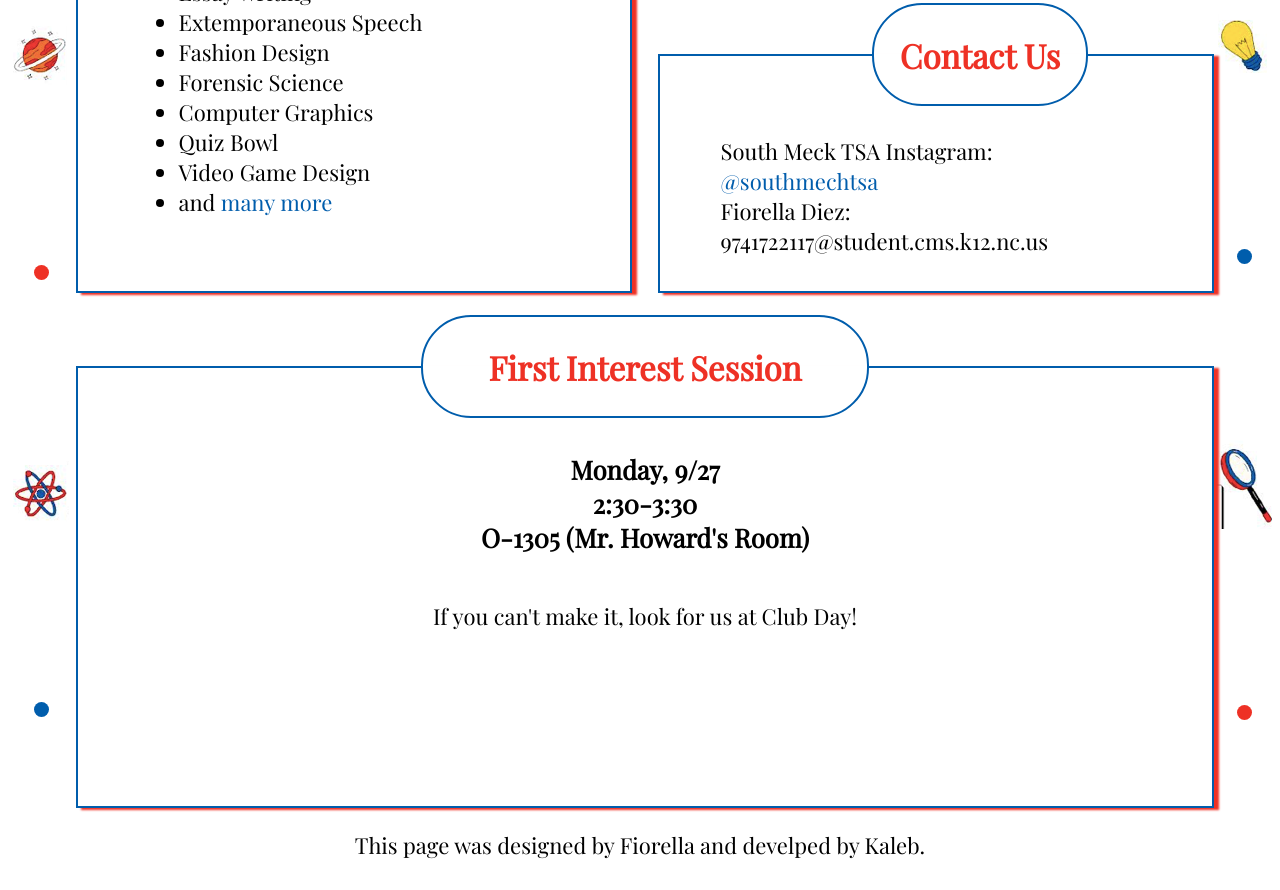
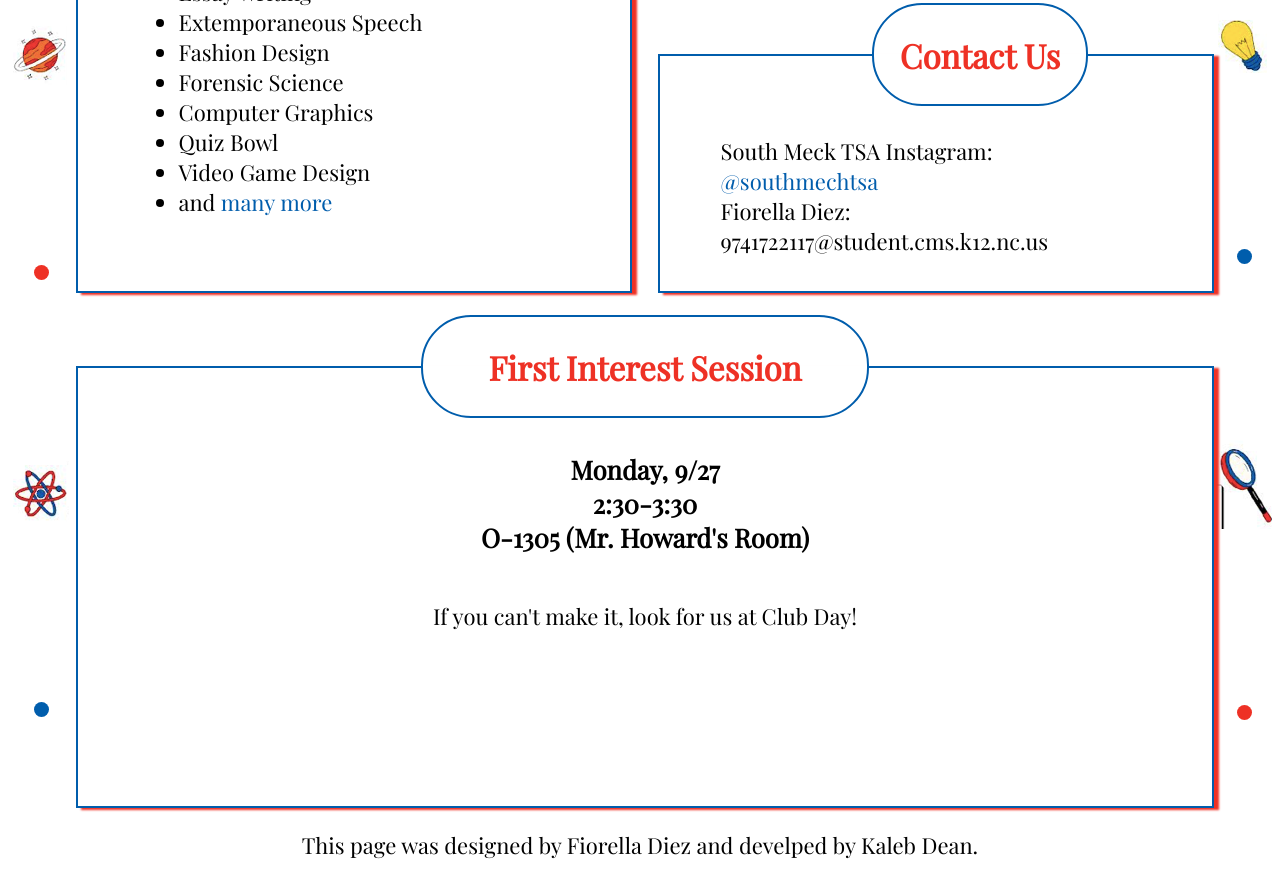
Before and after one commit to KalebWithAK/southmecktsa, a plain HTML site: page index.html in a window 1280 px wide. Shown: the part 672-1562 px from the top of the page. Drawn offline with nearby package versions, Linux system fonts and the light colour scheme.

Commit message:
footer text edit

```diff
--- a/index.html
+++ b/index.html
@@ -92,7 +92,7 @@
         </aside>
 
         <footer class="centerText">
-            <p>This page was designed by Fiorella and develped by Kaleb.</p>
+            <p>This page was designed by Fiorella Diez and develped by Kaleb Dean.</p>
         </footer>
     </body>
 </html>
```
